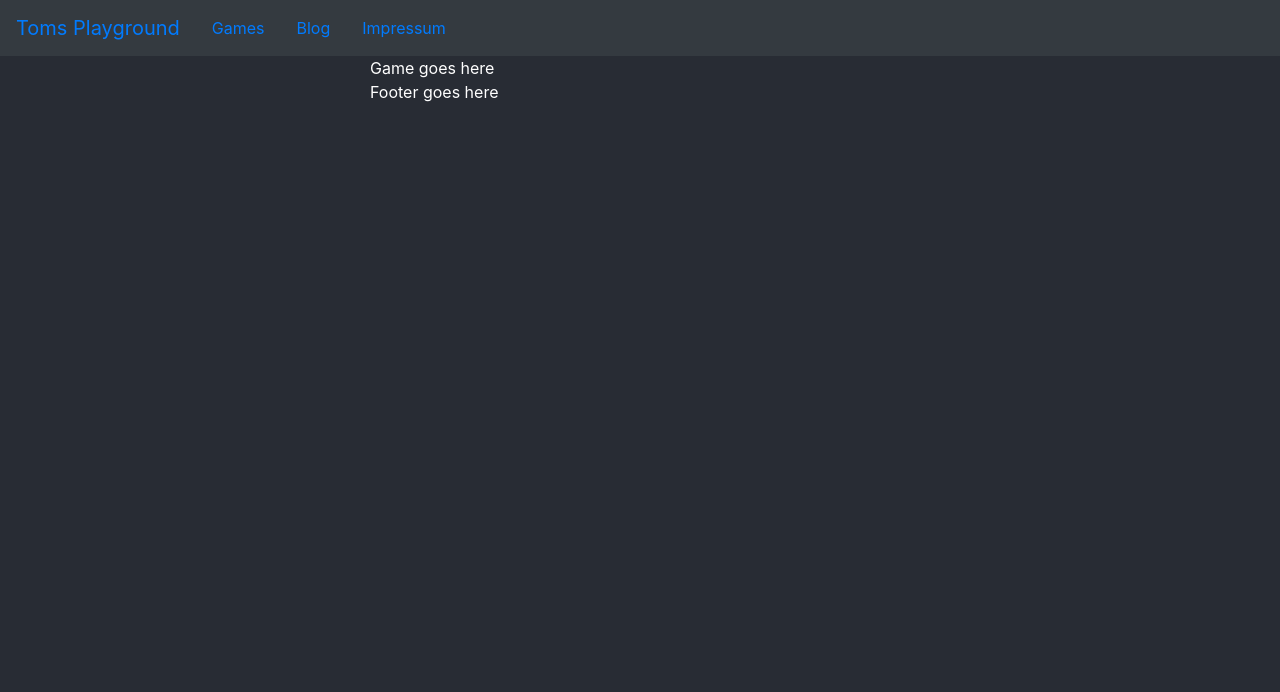
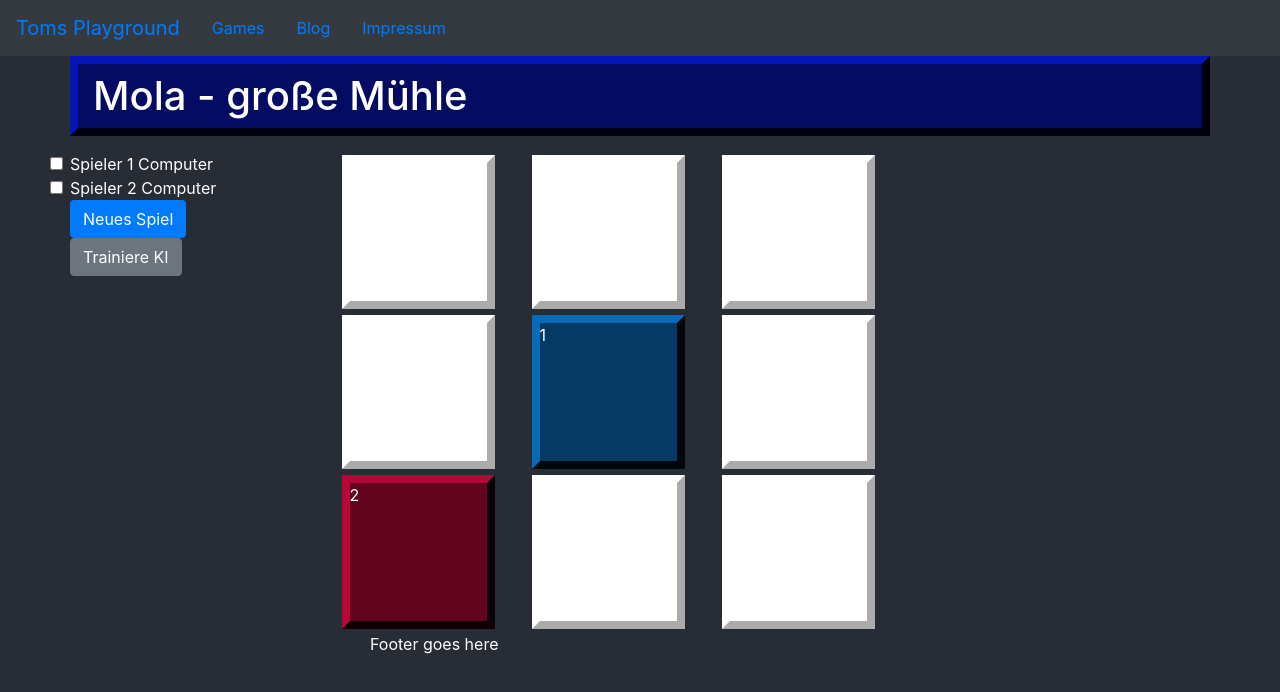
Before and after one commit to MimirsSource/blog-and-games, a React (Create React App) app: page / in a window 1280 px wide. Shown: the top 692 px of the page. Built offline with nearby package versions, Linux system fonts and the light colour scheme.

Commit message:
introduce game board

```diff
--- a/package.json
+++ b/package.json
@@ -12,7 +12,7 @@
     "@types/react-dom": "^16.9.5",
     "@types/reactstrap": "^8.4.2",
     "bootstrap": "^4.4.1",
-    "react": "^16.13.0",
+    "react": "^16.13.1",
     "react-dom": "^16.13.0",
     "react-popper": "^1.3.7",
     "react-router": "^5.1.2",
--- a/src/App.css
+++ b/src/App.css
@@ -2,38 +2,3 @@ body {
   background-color: #282c34;
   color: #ffffff;
 }
-
-.App-logo {
-  height: 40vmin;
-  pointer-events: none;
-}
-
-@media (prefers-reduced-motion: no-preference) {
-  .App-logo {
-    animation: App-logo-spin infinite 20s linear;
-  }
-}
-
-.App-header {
-  background-color: #282c34;
-  min-height: 100vh;
-  display: flex;
-  flex-direction: column;
-  align-items: center;
-  justify-content: center;
-  font-size: calc(10px + 2vmin);
-  color: white;
-}
-
-.App-link {
-  color: #61dafb;
-}
-
-@keyframes App-logo-spin {
-  from {
-    transform: rotate(0deg);
-  }
-  to {
-    transform: rotate(360deg);
-  }
-}
--- a/src/App.tsx
+++ b/src/App.tsx
@@ -6,7 +6,7 @@ import { Footer } from './Footer/Footer';
 
 function App() {
   return (
-    <div className="App">
+    <div>
       <Navigation></Navigation>
       <Mola></Mola>
       <Footer></Footer>
--- a/src/Games/Mola.tsx
+++ b/src/Games/Mola.tsx
@@ -1,15 +1,120 @@
 import React, { Component } from "react";
 
-import { Container, Row, Col } from "reactstrap";
+import { Container, Row, Col, Label, Input, Button } from "reactstrap";
 
 export class Mola extends Component {
 
+    headlineStyle = {
+        backgroundColor: '#040b63',
+        border: '0.5rem outset #040b63',
+        paddingTop: '0.5rem',
+        marginBottom: '1rem'
+    };
+
     render() {
-        return(
-        <Container>
-            <Row>
-               <Col sm="12" md={{ size:6, offset: 3}}>Game goes here</Col>
-            </Row>
-        </Container>)
+        return (
+            <Container>
+                <Row style={this.headlineStyle}>
+                    <Col>
+                        <h1>Mola - große Mühle</h1>
+                    </Col>
+                </Row>
+                <Row>
+                    <Col sm="12" md="2">
+                        <Row>
+                            <Input type="checkbox" /> Spieler 1 Computer
+                        </Row>
+                        <Row>
+                            <Input type="checkbox" /> Spieler 2 Computer
+                        </Row>
+                        <Row>
+                            <Button color="primary"> Neues Spiel</Button>
+                        </Row>
+                        <Row>
+                            <Button color="secondary"> Trainiere KI</Button>
+                        </Row>
+                    </Col>
+                    <Board></Board>
+                </Row>
+            </Container>)
     }
 }
+
+const Board = () => {
+    return (
+        <Col sm="12" md="8">
+            <Row>
+                <Col sm={{size:3, offset: 1}}>
+                    <Field></Field>
+                </Col>
+                <Col sm="3">
+                    <Field></Field>
+                </Col>
+                <Col sm="3">
+                    <Field></Field>
+                </Col>
+            </Row>
+            <Row>
+                <Col sm={{size:3, offset: 1}}>
+                    <Field></Field>
+                </Col>
+                <Col sm="3">
+                    <Field player={1}></Field>
+                </Col>
+                <Col sm="3">
+                    <Field></Field>
+                </Col>
+            </Row>
+            <Row>
+                <Col sm={{size:3, offset: 1}}>
+                    <Field player={2}></Field>
+                </Col>
+                <Col sm="3">
+                    <Field></Field>
+                </Col>
+                <Col sm="3">
+                    <Field></Field>
+                </Col>
+            </Row>
+        </Col>);
+}
+
+const Field = (props: any) => {
+
+    let styleEmpty = {
+        width: '12vw',
+        height: '12vw',
+        backgroundColor: 'white',
+        border: '0.5rem outset white',
+        margin: '0.2em'
+    };
+
+    let styleOne = {
+        width: '12vw',
+        height: '12vw',
+        backgroundColor: '#043a63',
+        border: '0.5rem outset #043a63',
+        margin: '0.2em'
+    };
+
+    let styleTwo = {
+        width: '12vw',
+        height: '12vw',
+        backgroundColor: '#63041f',
+        border: '0.5rem outset #63041f',
+        margin: '0.2em'
+    };
+
+    let getLayout = function(player: number) {
+        console.log('Player '+ player)
+        if(player === 1) {
+            return styleOne;
+        }
+        if(player === 2) {
+            return styleTwo;
+        }
+        return styleEmpty;
+    }
+
+    return (<div style={getLayout(props.player)}>{props.player}</div>);
+}
--- a/src/Games/TwoPlayer/game.ts
+++ b/src/Games/TwoPlayer/game.ts
@@ -1,6 +1,6 @@
 export interface Game {
 
-    getAllowedMoves<T extends State>(state: State, player: Player): T[];
+    getAllowedMoves<T extends State>(state: T, player: Player): T[];
 
     doMove(state: State, player: Player): boolean;
 
```
Also changed, not shown: src/Games/Mola/mola.game.ts (+54 -26 lines), 1 other file (tests, documents, lock files or other folders).
